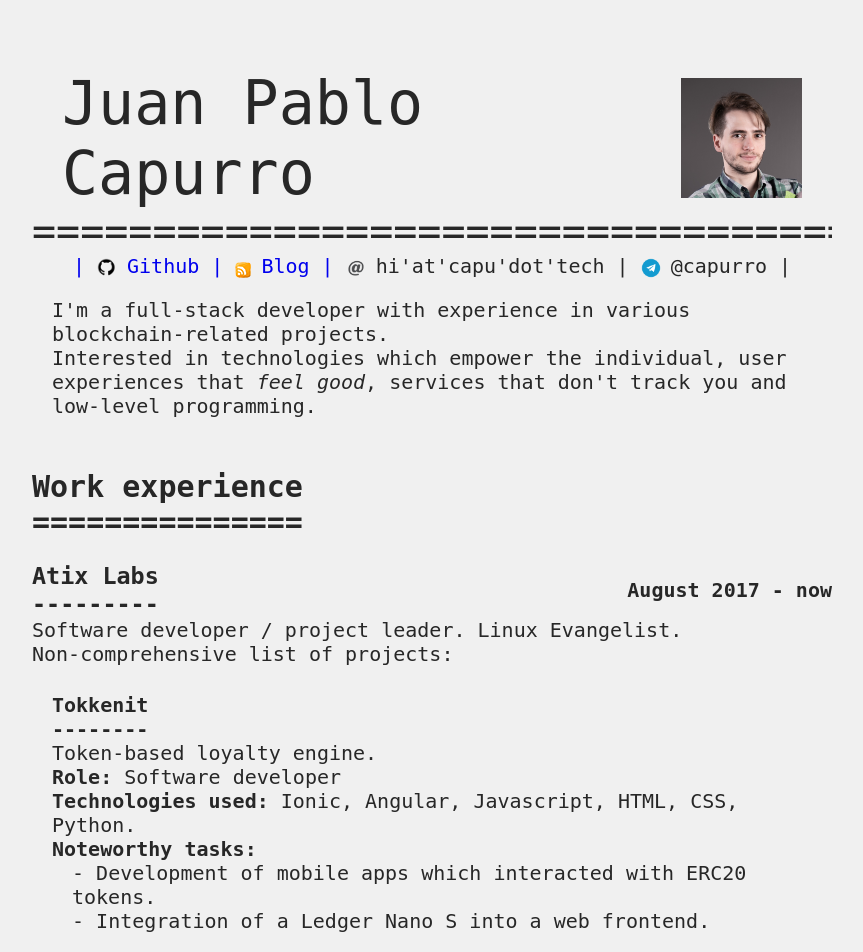
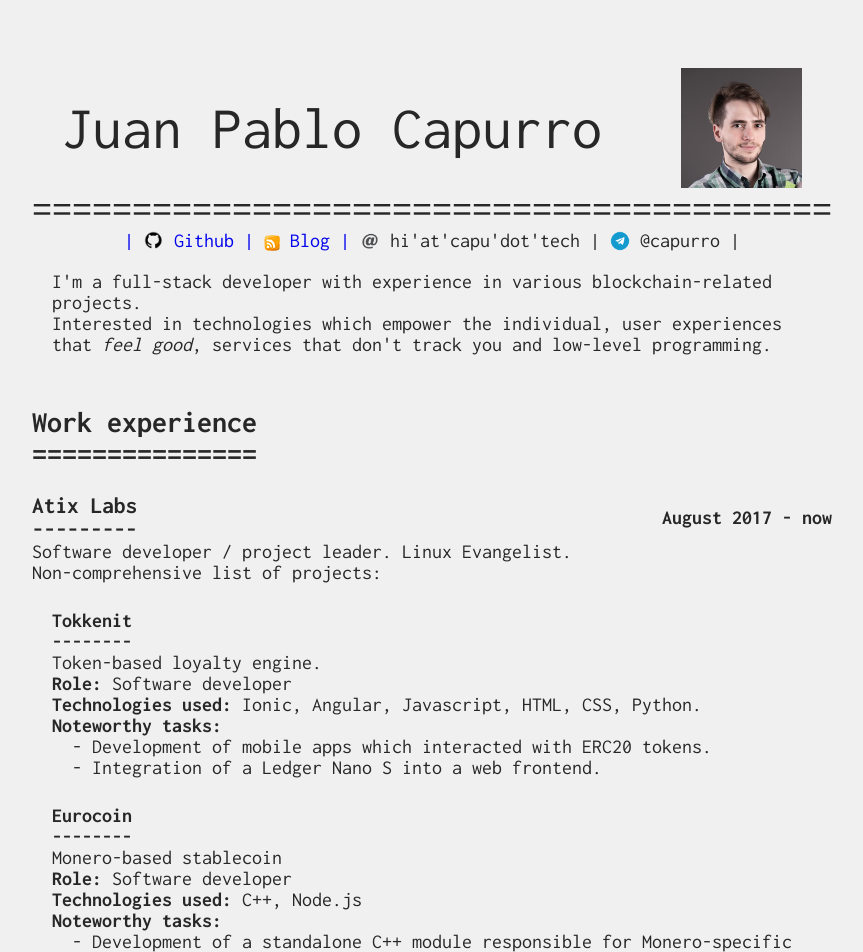
Before and after one commit to juanpcapurro/hire, a plain HTML site: page index.html in a window 1280 px wide. Shown: the top 952 px of the page, without its empty margins (208-1071 px from the left). Drawn offline with Linux system fonts and the light colour scheme.

Commit message:
fixed the font issue on some browsers

```diff
--- a/main.css
+++ b/main.css
@@ -1,6 +1,7 @@
 /******************************************************************************/
 /*                               General Style                                */
 /******************************************************************************/
+@import url('https://fonts.googleapis.com/css2?family=Inconsolata:wght@400;600;700&display=swap');
 
 body {
   color: #272727;
```
